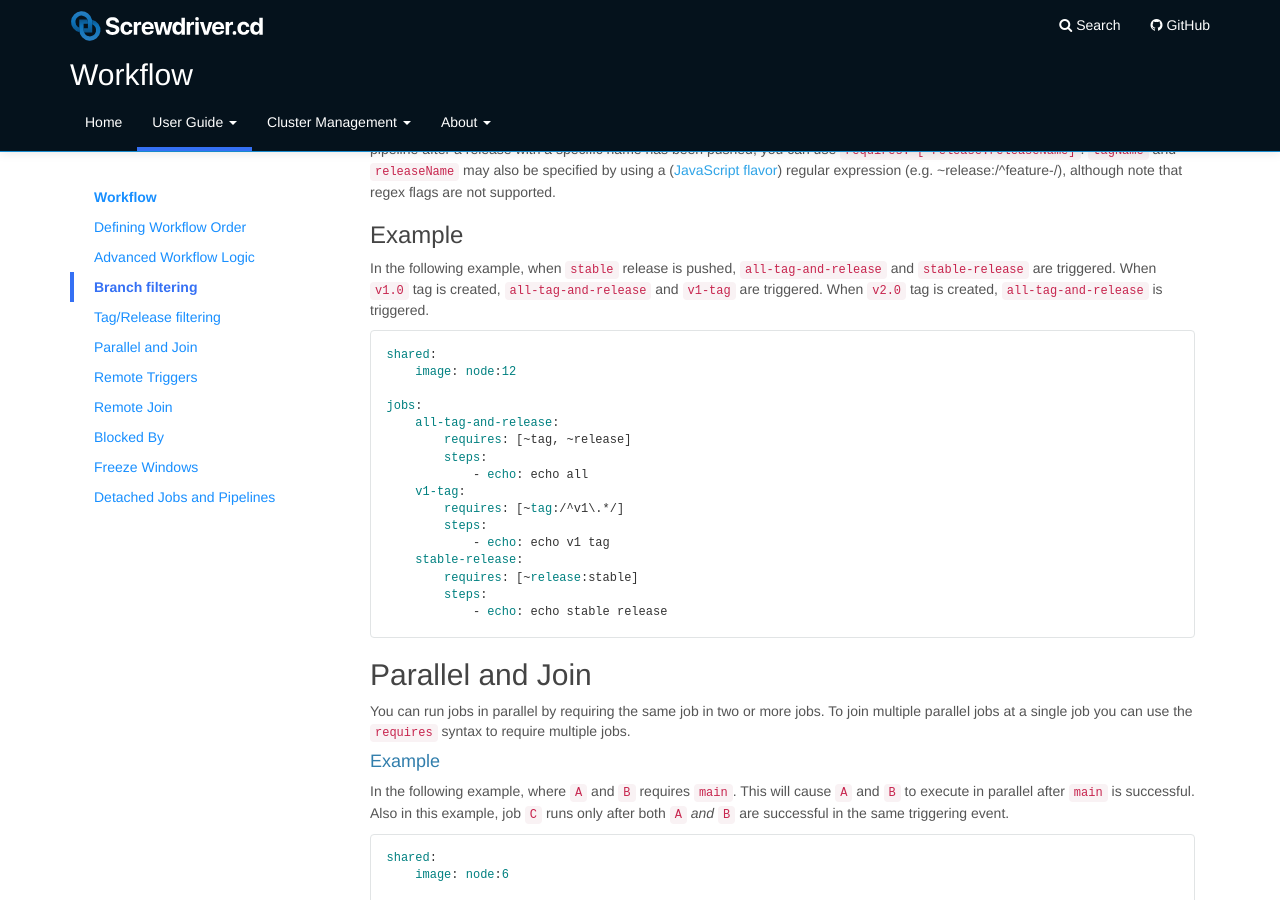
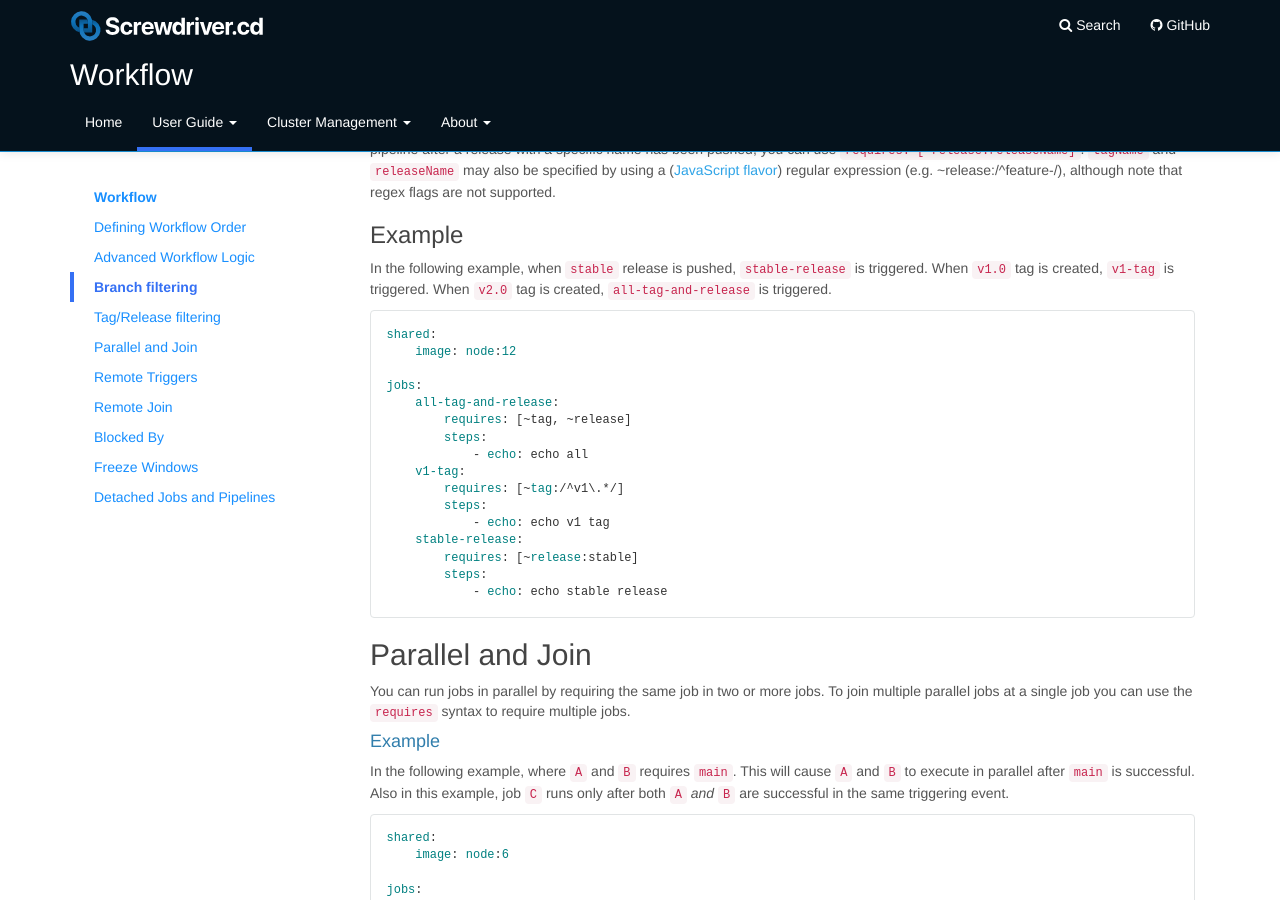
Before and after one commit to screwdriver-cd/guide, a Jekyll site: the page built from docs/user-guide/configuration/workflow.md, in a window 1280 px wide and 900 px high, scrolled down 3349 px. Built offline with Jekyll 4.4.1, drawn with Linux system fonts in a browser that asks for light colours.

Commit message:
fix for review

````diff
--- a/docs/user-guide/configuration/workflow.md
+++ b/docs/user-guide/configuration/workflow.md
@@ -175,7 +175,7 @@ See the [branch filtering example repo](https://github.com/screwdriver-cd-test/b
 You can use Tag/Release filtering to limit the listening for `~tag`/`~release` events to a specific tag or release name. To trigger a job in your pipeline after a tag with a specific name has been created, you can use `requires: [~tag:tagName]`. To trigger a job in your pipeline after a release with a specific name has been pushed, you can use `requires: [~release:releaseName]`. `tagName` and `releaseName` may also be specified by using a ([JavaScript flavor](https://developer.mozilla.org/en-US/docs/Web/JavaScript/Guide/Regular_Expressions)) regular expression (e.g. ~release:/^feature-/), although note that regex flags are not supported.
 
 ### Example
-In the following example, when `stable` release is pushed, `all-tag-and-release` and `stable-release` are triggered. When `v1.0` tag is created, `all-tag-and-release` and `v1-tag` are triggered. When `v2.0` tag is created, `all-tag-and-release` is triggered.
+In the following example, when `stable` release is pushed, `stable-release` is triggered. When `v1.0` tag is created, `v1-tag` is triggered. When `v2.0` tag is created, `all-tag-and-release` is triggered.
 
 ```
 shared:
````
Also changed, not shown: docs/ja/user-guide/configuration/workflow.md (+1 -1 lines).
